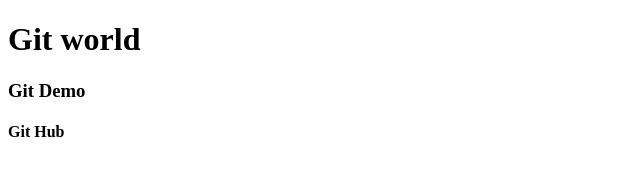
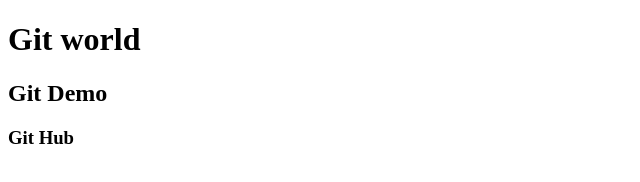
Before and after one commit to zakirhussain21/dxcworld, a plain HTML site: page index.html in a window 1280 px wide. Shown: the whole page, without its empty margins (0-640 px from the left). Drawn offline with Linux system fonts and the light colour scheme.

Commit message:
Update index.html

```diff
--- a/index.html
+++ b/index.html
@@ -8,7 +8,7 @@
 </head>
 <body>
           <h1>Git world</h1>
-          <h3>Git Demo</h3>
-          <h4>Git Hub</h3>
+          <h2>Git Demo</h2>
+          <h3>Git Hub</h3>
 </body>
 </html>
```
